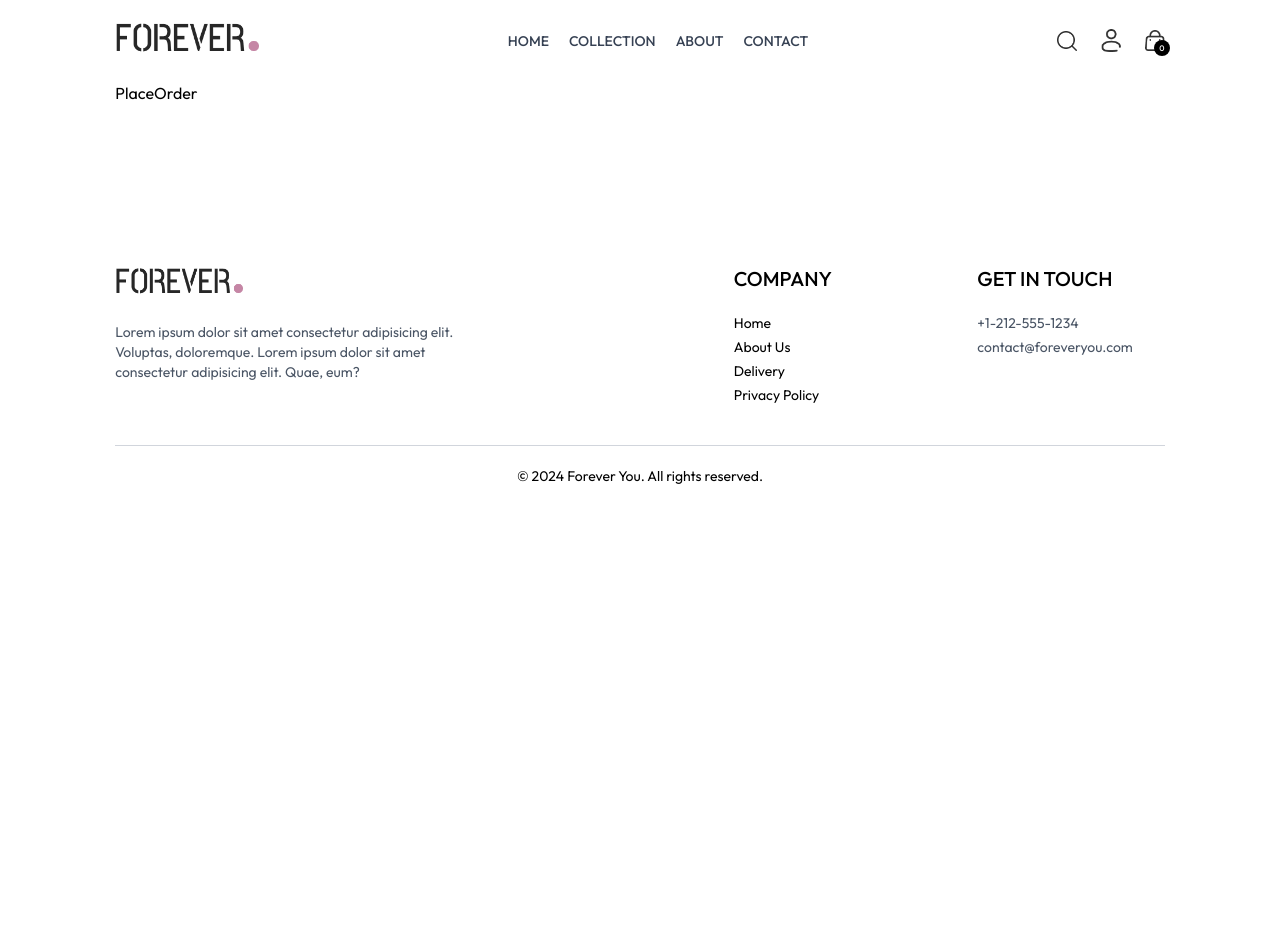
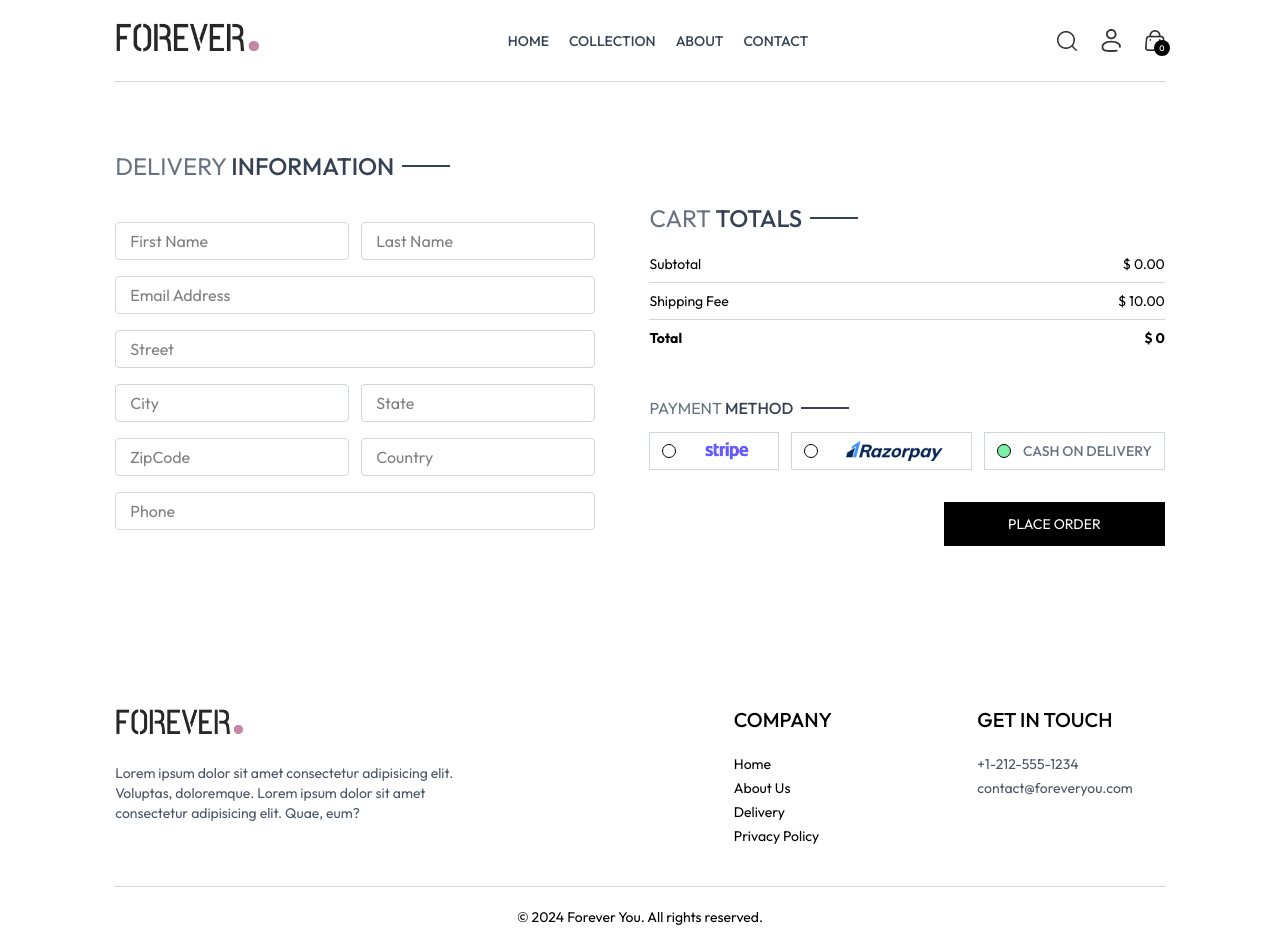
Before and after one commit to HarshShrestha/E-commerce-website, a React (Vite) app in the folder frontend/: page /place-order in a window 1280 px wide. Before the commit the page ends 800 px from the top, so only its background shows below. Built offline with nearby package versions, Linux system fonts and the light colour scheme.

Commit message:
finished UI of cart , place-order and orders

```diff
--- a/frontend/src/components/Hero.jsx
+++ b/frontend/src/components/Hero.jsx
@@ -3,7 +3,7 @@
 
 const Hero = () => {
   return (
-    <div className='flex flex-col sm:flex-row border border-gray-400'>
+    <div className='flex flex-col sm:flex-row border border-gray-300'>
         {/* Hero Left Side */}
         <div className="w-full sm:w-1/2 flex items-center justify-center py-10 sm:py-0">
             <div className="text-[#414141]">
--- a/frontend/src/components/NewsLetter.jsx
+++ b/frontend/src/components/NewsLetter.jsx
@@ -14,7 +14,7 @@
         </p>
         <form onSubmit={onSubmitHandler} className='w-full sm:w-1/2 flex items-center gap-3 mx-auto my-6 border pl-3'>
             <input type="email" placeholder='Enter your email' className='w-full sm:flex-1 outline-none'/>
-            <button type="submit" className='bg-black text-white text-xs px-10 py-4'>SUBSCRIBE</button>
+            <button type="submit" className='bg-black text-white text-xs px-10 py-4 cursor-pointer'>SUBSCRIBE</button>
         </form>
     </div>
   )
--- a/frontend/src/components/cartTotal.jsx
+++ b/frontend/src/components/cartTotal.jsx
@@ -14,12 +14,12 @@
           <p>Subtotal</p>
           <p>{currency} {getCartAmount()}.00</p>
         </div>
-        <hr />
+        <hr className="border-gray-300" />
         <div className='flex justify-between'>
           <p>Shipping Fee</p>
           <p>{currency} {delivery_fee}.00</p>
         </div>
-        <hr />
+        <hr className="border-gray-300" />
         <div className='flex justify-between'>
           <b>Total</b>
           <b>{currency} {getCartAmount() === 0 ? 0 : getCartAmount() + delivery_fee}</b>
--- a/frontend/src/context/ShopContext.jsx
+++ b/frontend/src/context/ShopContext.jsx
@@ -2,6 +2,7 @@
 import {products} from '../assets/assets' //You’re loading your product list (likely an array of objects)
 import { toast } from "react-toastify";
 export const ShopContext = createContext() //This creates a global store . Any component can access it later using useContext
+import {useNavigate} from 'react-router-dom';
 
 //context provider function = > This is a wrapper component that will provide data to all child components
 const ShopContextProvider = (props) =>{
@@ -11,6 +12,7 @@
     const [search,setSearch] = useState("");
     const [showSearch,setShowSearch] = useState(false);
     const [cartItems,setCartItems] = useState([]); //for cart items
+    const navigate = useNavigate();
 
     const addToCart = async(itemId,size) =>{
         if(!size){
@@ -75,7 +77,8 @@
         products,
         search, setSearch, showSearch,setShowSearch,
         cartItems, addToCart , getCartCount , updateQuantity,
-        getCartAmount
+        getCartAmount,
+        navigate
     }
     return (
         <ShopContext.Provider value={value}>
--- a/frontend/src/index.css
+++ b/frontend/src/index.css
@@ -17,6 +17,19 @@
     display: none;
 }
 
+/* Ensure all interactive elements have pointer cursor */
+button,
+[role="button"],
+a,
+input[type="checkbox"],
+input[type="radio"],
+select,
+textarea,
+[onclick],
+[role="link"] {
+    cursor: pointer;
+}
+
 @media (max-width :640px){
     a.active{
         background-color: black;
--- a/frontend/src/pages/Cart.jsx
+++ b/frontend/src/pages/Cart.jsx
@@ -2,9 +2,9 @@
 import { ShopContext } from '../context/ShopContext'
 import Title from '../components/Title';
 import { assets } from '../assets/assets';
-import CartTotal from "../components/cartTotal";
+import CartTotal from "../components/CartTotal";
 const Cart = () => {
-  const { products, currency, cartItems , updateQuantity} = useContext(ShopContext);
+  const { products, currency, cartItems , updateQuantity , navigate} = useContext(ShopContext);
 
   const [cartData, setCartData] = useState([]);
 
@@ -26,7 +26,7 @@
   }, [cartItems])
 
   return (
-    <div className='border-t pt-14'>
+    <div className='border-t border-gray-300 pt-14'>
 
       <div className="text-2xl mb-3">
         <Title text1={'YOUR'} text2={'CART'} />
@@ -62,8 +62,11 @@
       </div>
 
       <div className='flex justify-end my-20'>
-        <div className="w-full sm:w-[450px]">
+        <div className="w-full sm:w-112.5">
           <CartTotal/>
+          <div className="w-full text-end">
+            <button onClick={()=>navigate('/place-order')} className='bg-black text-white text-sm my-8 px-8 py-3 cursor-pointer'>PROCEED TO CHECKOUT</button>
+          </div>
         </div>
       </div>
 
--- a/frontend/src/pages/Collection.jsx
+++ b/frontend/src/pages/Collection.jsx
@@ -76,7 +76,7 @@
   },[sortType])
 
   return (
-    <div className="flex flex-col sm:flex-row gap-6 sm:gap-10 pt-10 border-t">
+    <div className="flex flex-col sm:flex-row gap-6 sm:gap-10 pt-10 border-t border-gray-300">
       {/* Filter options */}
       <div className="min-w-60">
         <p
--- a/frontend/src/pages/Orders.jsx
+++ b/frontend/src/pages/Orders.jsx
@@ -1,8 +1,46 @@
-import React from 'react'
+import React, { useContext } from 'react'
+import { ShopContext } from '../context/ShopContext';
+import Title from '../components/Title';
+
 
 const Orders = () => {
+  const {products , currency} = useContext(ShopContext);
+
   return (
-    <div>Orders</div>
+    <div className='border-t border-gray-300 pt-16'>
+
+      <div className="text-2xl">
+        <Title text1={'MY'} text2={'ORDERS'}/>
+      </div>
+
+      {/* --------------ORDERS DATA------------------- */}
+      <div>
+        {
+          products.slice(1,4).map((item,index)=>{
+            return (
+            <div key={index} className="py-4 border-b border-gray-300 text-gray-700 flex flex-col md:flex-row md:items-center md:justify-between gap-4">
+              <div className='flex items-start gap-6 text-sm'>
+                <img src={item.image[0]} className='w-16 sm:w-20' alt="" />
+                <div>
+                  <p className='sm:text-base font-medium'>{item.name}</p>
+                  <div className='flex items-center gap-3 mt-2 text-case text-gray-700'>
+                    <p className='text-lg'>{currency}{item.price}</p>
+                    <p>Quantity : 1</p>
+                    <p>Size : M </p>
+                  </div>
+                  <p className='mt-2'>Date : <span className='text-gray-400'> 25 July'2024</span></p>
+                </div>
+              </div>
+              <div className='md:w-1/2 flex items-center gap-2'>
+                <p className='min-w-2 h-2 rounded-full bg-green-500'></p>
+                <p className='text-sm md:text-base'>Ready to ship</p>
+              </div>
+              <button className='font-medium border border-gray-300 text-sm px-4 py-2 rounded-sm'> Track Order </button>
+            </div>
+          )})
+        }
+      </div>
+    </div>
   )
 }
 
--- a/frontend/src/pages/PlaceOrder.jsx
+++ b/frontend/src/pages/PlaceOrder.jsx
@@ -1,8 +1,77 @@
-import React from 'react'
+import React, { useContext, useState } from 'react'
+import Title from '../components/Title'
+import CartTotal from '../components/CartTotal'
+import { assets } from '../assets/assets'
+import { ShopContext } from '../context/ShopContext'
 
 const PlaceOrder = () => {
+
+  const [method,setMethod] = useState('cod');
+  const {navigate} = useContext(ShopContext)
+
   return (
-    <div>PlaceOrder</div>
+    <div className='flex flex-col sm:flex-row justify-between gap-4 pt-5 sm:pt-14 min-h-[80h] border-t border-gray-300'>
+      {/* ----------------Left Side --------------- */}
+      <div className="flex flex-col gap-4 w-full sm:max-w-120">
+        <div className="text-xl sm:text-2xl my-3">
+          <Title text1={'DELIVERY'} text2={'INFORMATION'}/>
+        </div>
+        <div className="flex gap-3">
+          <input type="text" placeholder='First Name' className='border border-gray-300 rounded py-1.5 px-3.5 w-full'/>
+          <input type="text" placeholder='Last Name' className='border border-gray-300 rounded py-1.5 px-3.5 w-full'/>
+        </div>
+        <div className="flex gap-3">
+          <input type="email" placeholder='Email Address' className='border border-gray-300 rounded py-1.5 px-3.5 w-full'/>
+        </div>
+        <div className="flex gap-3">
+          <input type="text" placeholder='Street' className='border border-gray-300 rounded py-1.5 px-3.5 w-full'/>
+        </div>
+        <div className="flex gap-3">
+          <input type="text" placeholder='City' className='border border-gray-300 rounded py-1.5 px-3.5 w-full'/>
+          <input type="text" placeholder='State' className='border border-gray-300 rounded py-1.5 px-3.5 w-full'/>
+        </div>
+        <div className="flex gap-3">
+          <input type="text" placeholder='ZipCode' className='border border-gray-300 rounded py-1.5 px-3.5 w-full'/>
+          <input type="text" placeholder='Country' className='border border-gray-300 rounded py-1.5 px-3.5 w-full'/>
+        </div>
+        <div className="flex gap-3">
+          <input type="number" placeholder='Phone' className='border border-gray-300 rounded py-1.5 px-3.5 w-full'/>        </div>
+      </div>
+
+      {/*----------- Right Side --------------- */}
+      <div className="mt-8">
+        <div className="mt-8 min-w-80">
+          <CartTotal/>
+        </div>
+
+        <div className="mt-12">
+          <Title text1={'PAYMENT'} text2={'METHOD'}/>
+          {/* -------------PAYMENT METHOD SELECTION--------------------- */}
+          <div className="flex gap-3 flex-col lg:flex-row">
+
+            <div onClick={()=>setMethod('stripe')} className={`flex items-center gap-3 border border-gray-300 p-2 px-3 cursor-pointer `}>
+              <p className={`min-w-3.5 h-3.5 border rounded-full ${method==='stripe' ? 'bg-green-300' : ''}`}></p>
+              <img src={assets.stripe_logo} className='h-5 mx-4' alt="" />
+            </div>
+
+            <div onClick={()=>setMethod('razor')} className={`flex items-center gap-3 border border-gray-300 p-2 px-3 cursor-pointer`}>
+              <p className={`min-w-3.5 h-3.5 border rounded-full  ${method==='razor' ? 'bg-green-300' : ''}`}></p>
+              <img src={assets.razorpay_logo} className='h-5 mx-4' alt="" />
+            </div>
+
+            <div onClick={()=>setMethod('cod')} className={`flex items-center gap-3 border border-gray-300 p-2 px-3 cursor-pointer `}>
+              <p className={`min-w-3.5 h-3.5 border rounded-full ${method==='cod' ? 'bg-green-300' : ''}`}></p>
+              <p className='text-gray-500 text-sm font-medium'>CASH ON DELIVERY</p>
+            </div>
+
+          </div>
+
+          <div className="w-full text-end mt-8">
+            <button onClick={()=>navigate('/orders')} className='bg-black text-white text-sm px-16 py-3 '>PLACE ORDER</button>
+          </div>
+        </div>
+      </div>
+    </div>
   )
 }
 
```
Also changed, not shown: frontend/src/pages/Product.jsx (+5 -5 lines).
